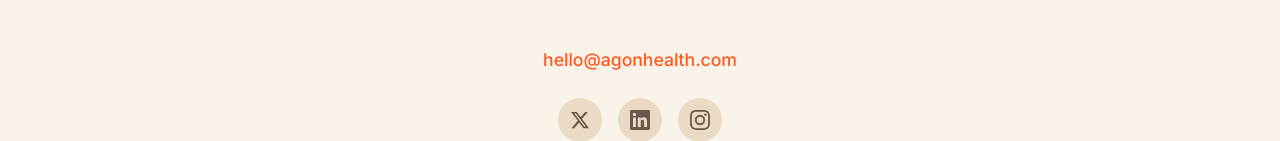
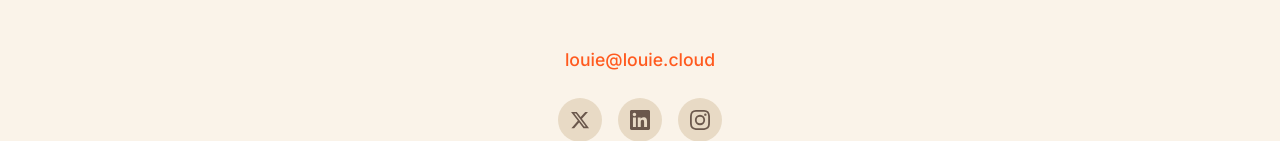
Before and after one commit to leormston/agon-health-splash, a React (Vite) app: page / in a window 1280 px wide. Shown: the part 3382-3523 px from the top of the page. Built offline with nearby package versions, Linux system fonts and the light colour scheme.

Commit message:
content: update contact email to louie@louie.cloud

```diff
--- a/src/components/Contact.jsx
+++ b/src/components/Contact.jsx
@@ -51,8 +51,8 @@ function Contact() {
           </div>
 
           <div className="contact__info">
-            <a href="mailto:hello@agonhealth.com" className="contact__email">
-              hello@agonhealth.com
+            <a href="mailto:louie@louie.cloud" className="contact__email">
+              louie@louie.cloud
             </a>
 
             <div className="contact__social">
```
